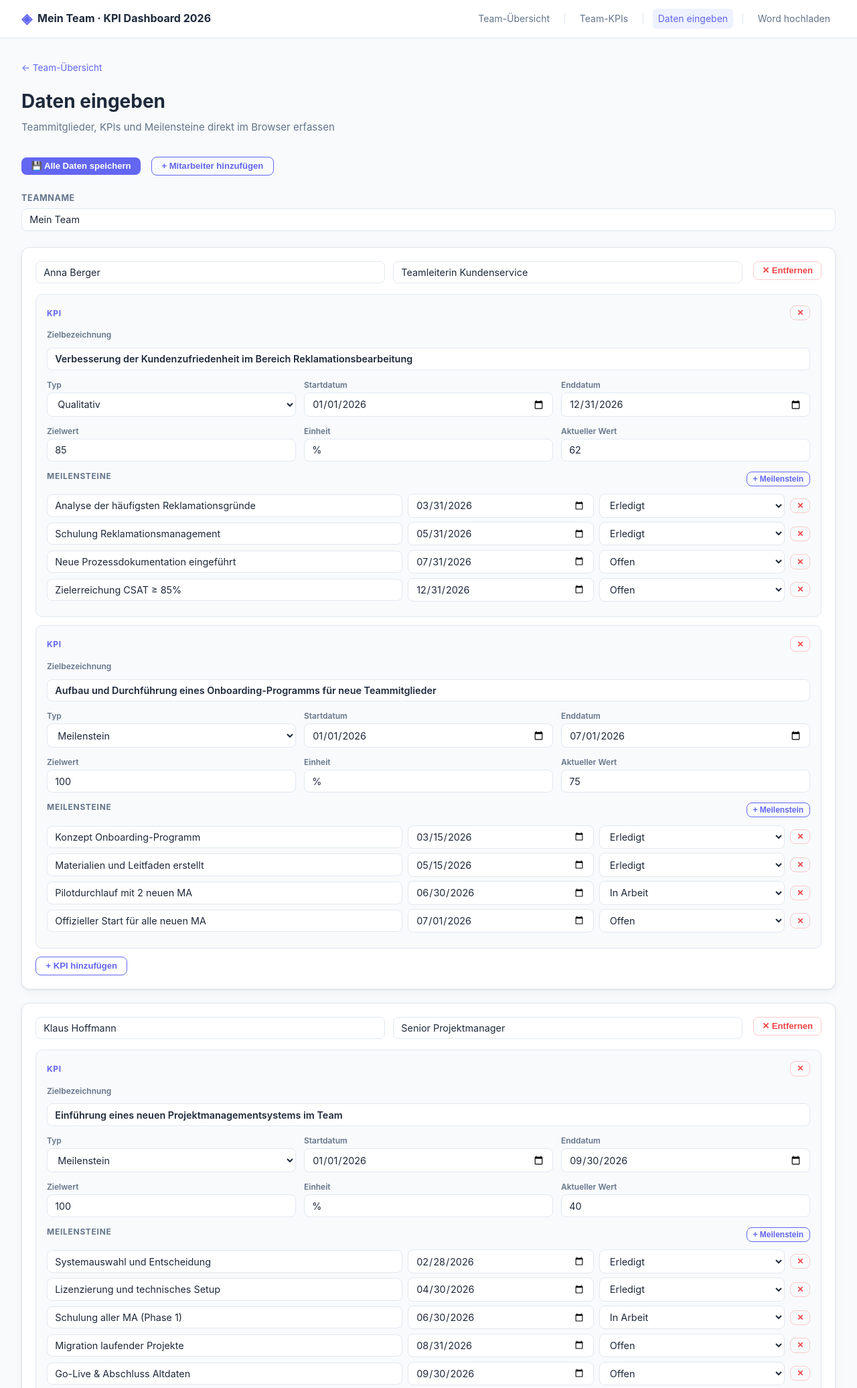
After one commit to MRo-arch/DB, a Flask app: page /edit in a window 1280 px wide. The commit adds this page. Shown: the top 2072 px of the page at 67% size. Run offline with Flask 3, Linux system fonts and the light colour scheme.

Commit message:
Add direct data entry form at /edit
Browser-based form to add/edit team members, KPIs and milestones without
needing a Word file. Includes dynamic add/remove of members, KPIs and
milestones via JavaScript, with a single Save button that writes all data
to kpis.json via the new /api/save_all endpoint.

https://claude.ai/code/session_01CiL7zGJr4AxLqjnYE6JYv6

```diff
--- a/app.py
+++ b/app.py
@@ -156,7 +156,20 @@ def update_milestone():
     return jsonify({"ok": False}), 404
 
 
-@app.route("/upload", methods=["GET", "POST"])
+@app.route("/edit")
+def edit():
+    data = load_data()
+    return render_template("edit.html", data=data)
+
+
+@app.route("/api/save_all", methods=["POST"])
+def save_all():
+    payload = request.get_json()
+    data = load_data()
+    data["team_name"] = payload.get("team_name", data["team_name"])
+    data["members"] = payload.get("members", data["members"])
+    save_data(data)
+    return jsonify({"ok": True})
 def upload():
     data = load_data()
     if request.method == "POST":
--- a/static/style.css
+++ b/static/style.css
@@ -366,6 +366,77 @@ details[open] .smart-summary::before { content: "▼ "; }
 .format-table td { padding: .3rem .5rem; border: 1px solid var(--border); }
 .upload-submit { align-self: flex-start; font-size: .9rem; padding: .5rem 1.25rem; }
 
+/* ── Edit Form ───────────────────────────────────────── */
+.edit-toolbar {
+  display: flex; align-items: center; gap: 1rem; flex-wrap: wrap;
+  margin-bottom: 1.5rem;
+}
+.edit-hint { font-size: .85rem; color: var(--green); font-weight: 600; }
+.edit-section { margin-bottom: 1.5rem; }
+.edit-label { display: block; font-size: .78rem; font-weight: 700; text-transform: uppercase; letter-spacing: .05em; color: var(--text-muted); margin-bottom: .35rem; }
+.edit-input {
+  width: 100%; padding: .45rem .7rem;
+  border: 1px solid var(--border); border-radius: 8px;
+  font-size: .9rem; font-family: inherit; color: var(--text);
+  background: var(--card);
+}
+.edit-input:focus { outline: 2px solid var(--accent); border-color: var(--accent); }
+select.edit-input { cursor: pointer; }
+
+.edit-member-card {
+  background: var(--card);
+  border: 1px solid var(--border);
+  border-radius: var(--radius);
+  padding: 1.25rem;
+  margin-bottom: 1.25rem;
+  box-shadow: var(--shadow);
+}
+.edit-member-header { display: flex; gap: 1rem; align-items: flex-start; margin-bottom: 1rem; }
+.edit-member-fields { display: flex; gap: .75rem; flex: 1; flex-wrap: wrap; }
+.edit-member-fields .edit-input { flex: 1; min-width: 160px; }
+
+.edit-kpi-block {
+  background: var(--surface);
+  border: 1px solid var(--border);
+  border-radius: 10px;
+  padding: 1rem;
+  margin-bottom: .75rem;
+}
+.edit-kpi-header { display: flex; justify-content: space-between; align-items: center; margin-bottom: .75rem; }
+.edit-kpi-num { font-size: .75rem; font-weight: 700; text-transform: uppercase; color: var(--accent); letter-spacing: .06em; }
+.edit-kpi-fields { display: flex; flex-direction: column; gap: .6rem; }
+.edit-field-row { display: flex; flex-direction: column; gap: .25rem; }
+.edit-field-row label { font-size: .75rem; font-weight: 600; color: var(--text-muted); }
+.edit-field-3col { display: grid; grid-template-columns: repeat(3, 1fr); gap: .75rem; }
+@media (max-width: 600px) { .edit-field-3col { grid-template-columns: 1fr; } }
+
+.edit-milestones { margin-top: .75rem; }
+.edit-milestones-header { display: flex; justify-content: space-between; align-items: center; margin-bottom: .5rem; }
+.edit-milestone-row { display: flex; gap: .5rem; align-items: center; margin-bottom: .4rem; flex-wrap: wrap; }
+.edit-milestone-row .ms-desc { flex: 2; min-width: 160px; }
+.edit-milestone-row .ms-date { flex: 1; min-width: 130px; }
+.edit-milestone-row .ms-status { flex: 1; min-width: 110px; }
+
+.edit-add-kpi { margin-top: .75rem; }
+
+.btn-outline {
+  display: inline-flex; align-items: center; gap: .35rem;
+  background: transparent; color: var(--accent);
+  border: 1.5px solid var(--accent); border-radius: 8px;
+  padding: .35rem .9rem; font-size: .82rem; font-weight: 600;
+  cursor: pointer; transition: background .15s;
+}
+.btn-outline:hover { background: #eef2ff; }
+.btn-danger {
+  display: inline-flex; align-items: center;
+  background: transparent; color: var(--red);
+  border: 1.5px solid var(--red-border); border-radius: 8px;
+  padding: .35rem .75rem; font-size: .82rem; font-weight: 600;
+  cursor: pointer; white-space: nowrap; transition: background .15s;
+}
+.btn-danger:hover { background: var(--red-bg); }
+.btn-sm { padding: .2rem .55rem; font-size: .75rem; }
+
 /* ── Empty State ─────────────────────────────────────── */
 .empty-state { text-align: center; padding: 3rem; color: var(--text-muted); }
 
--- a/templates/base.html
+++ b/templates/base.html
@@ -19,6 +19,8 @@
         <span class="nav-sep">|</span>
         <a href="/team-kpis" class="nav-link {% if request.path == '/team-kpis' %}active{% endif %}">Team-KPIs</a>
         <span class="nav-sep">|</span>
+        <a href="/edit" class="nav-link {% if request.path == '/edit' %}active{% endif %}">Daten eingeben</a>
+        <span class="nav-sep">|</span>
         <a href="/upload" class="nav-link {% if request.path == '/upload' %}active{% endif %}">Word hochladen</a>
       </nav>
     </div>
--- /dev/null
+++ b/templates/edit.html
@@ -0,0 +1,292 @@
+{% extends "base.html" %}
+{% block title %}Daten eingeben{% endblock %}
+
+{% block content %}
+<section class="page-header">
+  <a href="/" class="back-link">← Team-Übersicht</a>
+  <h1>Daten eingeben</h1>
+  <p class="page-subtitle">Teammitglieder, KPIs und Meilensteine direkt im Browser erfassen</p>
+</section>
+
+<div class="edit-toolbar no-print">
+  <button class="btn-save" onclick="saveAll()">💾 Alle Daten speichern</button>
+  <button class="btn-outline" onclick="addMember()">+ Mitarbeiter hinzufügen</button>
+  <span class="edit-hint" id="save-status"></span>
+</div>
+
+<!-- Teamname -->
+<div class="edit-section">
+  <label class="edit-label">Teamname</label>
+  <input type="text" id="team-name" class="edit-input" value="{{ data.team_name }}">
+</div>
+
+<div id="members-container">
+{% for member in data.members %}
+<div class="edit-member-card" data-member-id="{{ member.id }}">
+  <div class="edit-member-header">
+    <div class="edit-member-fields">
+      <input type="text" class="edit-input edit-member-name" placeholder="Name" value="{{ member.name }}">
+      <input type="text" class="edit-input edit-member-role" placeholder="Rolle / Funktion" value="{{ member.role }}">
+    </div>
+    <button class="btn-danger" onclick="removeMember(this)">✕ Entfernen</button>
+  </div>
+
+  <div class="edit-kpis-container">
+  {% for kpi in member.kpis %}
+  <div class="edit-kpi-block" data-kpi-id="{{ kpi.id }}">
+    <div class="edit-kpi-header">
+      <span class="edit-kpi-num">KPI</span>
+      <button class="btn-danger btn-sm" onclick="removeKpi(this)">✕</button>
+    </div>
+    <div class="edit-kpi-fields">
+      <div class="edit-field-row">
+        <label>Zielbezeichnung</label>
+        <input type="text" class="edit-input kpi-title" placeholder="z.B. Kundenzufriedenheit steigern" value="{{ kpi.original_goal }}">
+      </div>
+      <div class="edit-field-row edit-field-3col">
+        <div>
+          <label>Typ</label>
+          <select class="edit-input kpi-type">
+            <option value="milestone" {% if kpi.type == 'milestone' %}selected{% endif %}>Meilenstein</option>
+            <option value="quantitative" {% if kpi.type == 'quantitative' %}selected{% endif %}>Quantitativ</option>
+            <option value="qualitative" {% if kpi.type == 'qualitative' %}selected{% endif %}>Qualitativ</option>
+          </select>
+        </div>
+        <div>
+          <label>Startdatum</label>
+          <input type="date" class="edit-input kpi-start" value="{{ kpi.start_date }}">
+        </div>
+        <div>
+          <label>Enddatum</label>
+          <input type="date" class="edit-input kpi-end" value="{{ kpi.end_date }}">
+        </div>
+      </div>
+      <div class="edit-field-row edit-field-3col">
+        <div>
+          <label>Zielwert</label>
+          <input type="text" class="edit-input kpi-target-value" placeholder="z.B. 85" value="{{ kpi.target_value }}">
+        </div>
+        <div>
+          <label>Einheit</label>
+          <input type="text" class="edit-input kpi-target-unit" placeholder="z.B. %, Anzahl" value="{{ kpi.target_unit }}">
+        </div>
+        <div>
+          <label>Aktueller Wert</label>
+          <input type="text" class="edit-input kpi-current-value" placeholder="z.B. 62" value="{{ kpi.current_value }}">
+        </div>
+      </div>
+    </div>
+
+    <div class="edit-milestones">
+      <div class="edit-milestones-header">
+        <span class="section-label">Meilensteine</span>
+        <button class="btn-outline btn-sm" onclick="addMilestone(this)">+ Meilenstein</button>
+      </div>
+      <div class="milestones-list">
+      {% for ms in kpi.milestones %}
+      <div class="edit-milestone-row">
+        <input type="text" class="edit-input ms-desc" placeholder="Beschreibung" value="{{ ms.description }}">
+        <input type="date" class="edit-input ms-date" value="{{ ms.deadline }}">
+        <select class="edit-input ms-status">
+          <option value="open" {% if ms.status == 'open' %}selected{% endif %}>Offen</option>
+          <option value="in_progress" {% if ms.status == 'in_progress' %}selected{% endif %}>In Arbeit</option>
+          <option value="completed" {% if ms.status == 'completed' %}selected{% endif %}>Erledigt</option>
+        </select>
+        <button class="btn-danger btn-sm" onclick="removeMilestone(this)">✕</button>
+      </div>
+      {% endfor %}
+      </div>
+    </div>
+  </div>
+  {% endfor %}
+  </div>
+
+  <div class="edit-add-kpi">
+    <button class="btn-outline" onclick="addKpi(this)">+ KPI hinzufügen</button>
+  </div>
+</div>
+{% endfor %}
+</div>
+
+<div class="edit-toolbar no-print" style="margin-top:2rem;">
+  <button class="btn-save" onclick="saveAll()">💾 Alle Daten speichern</button>
+  <span class="edit-hint" id="save-status-bottom"></span>
+</div>
+{% endblock %}
+
+{% block extra_js %}
+<script>
+var memberCount = {{ data.members | length }};
+var kpiCounters = {};
+
+function addMember() {
+  memberCount++;
+  var id = "member_new_" + memberCount;
+  var html = '<div class="edit-member-card" data-member-id="' + id + '">' +
+    '<div class="edit-member-header">' +
+    '<div class="edit-member-fields">' +
+    '<input type="text" class="edit-input edit-member-name" placeholder="Name">' +
+    '<input type="text" class="edit-input edit-member-role" placeholder="Rolle / Funktion">' +
+    '</div>' +
+    '<button class="btn-danger" onclick="removeMember(this)">✕ Entfernen</button>' +
+    '</div>' +
+    '<div class="edit-kpis-container"></div>' +
+    '<div class="edit-add-kpi"><button class="btn-outline" onclick="addKpi(this)">+ KPI hinzufügen</button></div>' +
+    '</div>';
+  document.getElementById("members-container").insertAdjacentHTML("beforeend", html);
+}
+
+function removeMember(btn) {
+  if (confirm("Mitarbeiter wirklich entfernen?")) {
+    btn.closest(".edit-member-card").remove();
+  }
+}
+
+function addKpi(btn) {
+  var container = btn.closest(".edit-member-card").querySelector(".edit-kpis-container");
+  var today = new Date().toISOString().slice(0,10);
+  var endOfYear = new Date().getFullYear() + "-12-31";
+  var html = '<div class="edit-kpi-block" data-kpi-id="new_' + Date.now() + '">' +
+    '<div class="edit-kpi-header"><span class="edit-kpi-num">KPI</span>' +
+    '<button class="btn-danger btn-sm" onclick="removeKpi(this)">✕</button></div>' +
+    '<div class="edit-kpi-fields">' +
+    '<div class="edit-field-row"><label>Zielbezeichnung</label>' +
+    '<input type="text" class="edit-input kpi-title" placeholder="z.B. Kundenzufriedenheit steigern"></div>' +
+    '<div class="edit-field-row edit-field-3col">' +
+    '<div><label>Typ</label><select class="edit-input kpi-type">' +
+    '<option value="milestone">Meilenstein</option>' +
+    '<option value="quantitative">Quantitativ</option>' +
+    '<option value="qualitative">Qualitativ</option>' +
+    '</select></div>' +
+    '<div><label>Startdatum</label><input type="date" class="edit-input kpi-start" value="' + today + '"></div>' +
+    '<div><label>Enddatum</label><input type="date" class="edit-input kpi-end" value="' + endOfYear + '"></div>' +
+    '</div>' +
+    '<div class="edit-field-row edit-field-3col">' +
+    '<div><label>Zielwert</label><input type="text" class="edit-input kpi-target-value" placeholder="z.B. 100"></div>' +
+    '<div><label>Einheit</label><input type="text" class="edit-input kpi-target-unit" placeholder="z.B. %"></div>' +
+    '<div><label>Aktueller Wert</label><input type="text" class="edit-input kpi-current-value" placeholder="z.B. 0"></div>' +
+    '</div></div>' +
+    '<div class="edit-milestones">' +
+    '<div class="edit-milestones-header"><span class="section-label">Meilensteine</span>' +
+    '<button class="btn-outline btn-sm" onclick="addMilestone(this)">+ Meilenstein</button></div>' +
+    '<div class="milestones-list"></div></div></div>';
+  container.insertAdjacentHTML("beforeend", html);
+}
+
+function removeKpi(btn) {
+  btn.closest(".edit-kpi-block").remove();
+}
+
+function addMilestone(btn) {
+  var list = btn.closest(".edit-milestones").querySelector(".milestones-list");
+  var html = '<div class="edit-milestone-row">' +
+    '<input type="text" class="edit-input ms-desc" placeholder="Meilensteinbeschreibung">' +
+    '<input type="date" class="edit-input ms-date">' +
+    '<select class="edit-input ms-status">' +
+    '<option value="open">Offen</option>' +
+    '<option value="in_progress">In Arbeit</option>' +
+    '<option value="completed">Erledigt</option>' +
+    '</select>' +
+    '<button class="btn-danger btn-sm" onclick="removeMilestone(this)">✕</button></div>';
+  list.insertAdjacentHTML("beforeend", html);
+}
+
+function removeMilestone(btn) {
+  btn.closest(".edit-milestone-row").remove();
+}
+
+function slugify(str) {
+  return str.toLowerCase().replace(/[^a-z0-9]+/g, "_").replace(/^_|_$/g, "");
+}
+
+function saveAll() {
+  var teamName = document.getElementById("team-name").value.trim();
+  var members = [];
+  var memberIdx = 0;
+
+  document.querySelectorAll(".edit-member-card").forEach(function(card) {
+    memberIdx++;
+    var name = card.querySelector(".edit-member-name").value.trim();
+    var role = card.querySelector(".edit-member-role").value.trim();
+    if (!name) return;
+
+    var memberId = card.dataset.memberId || ("member_" + slugify(name));
+    var kpis = [];
+    var kpiIdx = 0;
+
+    card.querySelectorAll(".edit-kpi-block").forEach(function(block) {
+      kpiIdx++;
+      var title = block.querySelector(".kpi-title").value.trim();
+      if (!title) return;
+
+      var kpiId = block.dataset.kpiId && !block.dataset.kpiId.startsWith("new_")
+        ? block.dataset.kpiId
+        : memberId + "_kpi_" + kpiIdx;
+
+      var startDate = block.querySelector(".kpi-start").value;
+      var endDate   = block.querySelector(".kpi-end").value;
+      var type      = block.querySelector(".kpi-type").value;
+      var targetVal = block.querySelector(".kpi-target-value").value;
+      var unit      = block.querySelector(".kpi-target-unit").value;
+      var curVal    = block.querySelector(".kpi-current-value").value;
+
+      var milestones = [];
+      block.querySelectorAll(".edit-milestone-row").forEach(function(row) {
+        var desc   = row.querySelector(".ms-desc").value.trim();
+        var dl     = row.querySelector(".ms-date").value;
+        var status = row.querySelector(".ms-status").value;
+        if (desc) milestones.push({ description: desc, deadline: dl, status: status });
+      });
+
+      var progress = 0;
+      if (type === "milestone" && milestones.length > 0) {
+        var done = milestones.filter(function(m) { return m.status === "completed"; }).length;
+        progress = Math.round((done / milestones.length) * 100);
+      }
+      var rag = progress >= 75 ? "green" : progress >= 40 ? "amber" : "red";
+
+      kpis.push({
+        id: kpiId,
+        original_goal: title,
+        smart_kpi: {
+          specific: title,
+          measurable: "Wird im Gespräch konkretisiert",
+          achievable: "Wird im Gespräch konkretisiert",
+          relevant: "Wird im Gespräch konkretisiert",
+          time_bound: "Bis " + endDate
+        },
+        type: type,
+        target_value: isNaN(parseFloat(targetVal)) ? targetVal : parseFloat(targetVal),
+        target_unit: unit,
+        current_value: isNaN(parseFloat(curVal)) ? curVal : parseFloat(curVal),
+        progress_percent: progress,
+        rag_status: rag,
+        start_date: startDate,
+        end_date: endDate,
+        milestones: milestones,
+        notes: ""
+      });
+    });
+
+    members.push({ id: memberId, name: name, role: role, kpis: kpis });
+  });
+
+  var payload = { team_name: teamName, members: members };
+
+  fetch("/api/save_all", {
+    method: "POST",
+    headers: { "Content-Type": "application/json" },
+    body: JSON.stringify(payload)
+  })
+  .then(function(r) { return r.json(); })
+  .then(function(data) {
+    var msg = data.ok ? "✓ Gespeichert" : "Fehler beim Speichern";
+    ["save-status", "save-status-bottom"].forEach(function(id) {
+      var el = document.getElementById(id);
+      if (el) { el.textContent = msg; setTimeout(function() { el.textContent = ""; }, 2500); }
+    });
+    if (data.ok) document.title = "Daten eingeben – " + teamName;
+  });
+}
+</script>
+{% endblock %}
```
Also changed, not shown: data/kpis.json (+75 -275 lines).
